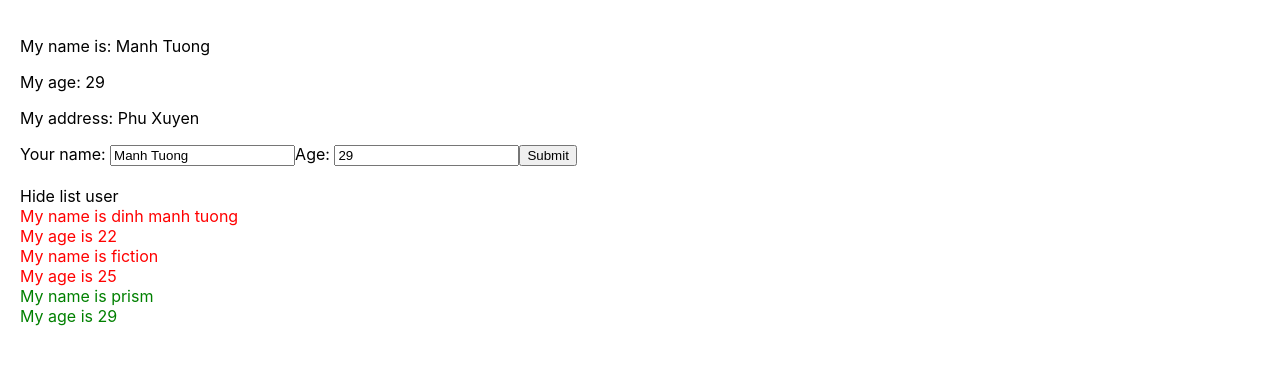
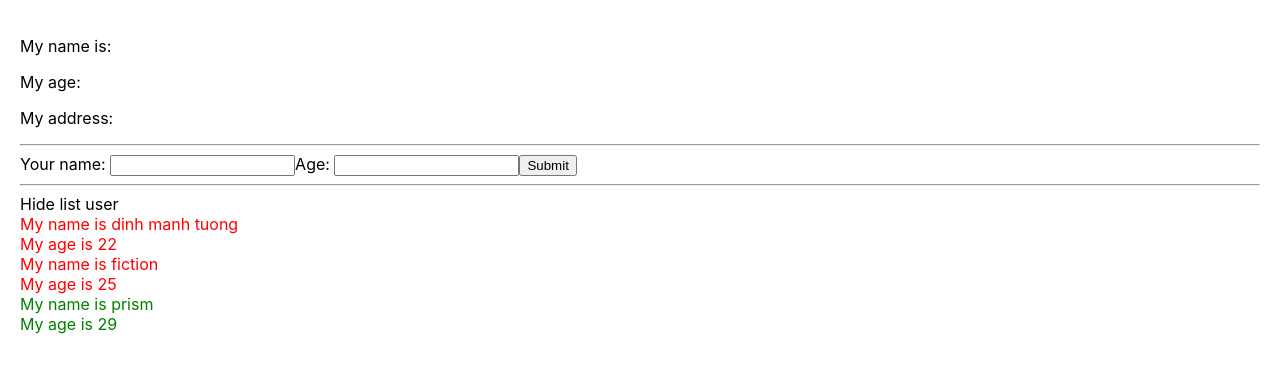
Before and after one commit to prism9x/react, a React (Create React App) app: page / in a window 1280 px wide. Shown: the top 372 px of the page. Built offline with nearby package versions, Linux system fonts and the light colour scheme.

Commit message:
function as props

```diff
--- a/src/components/UserInfo.js
+++ b/src/components/AddUserInfo.js
@@ -1,10 +1,10 @@
 import React from "react";
 
-class UserInfor extends React.Component {
+class AddUserInfor extends React.Component {
     state = {
-        name: 'Manh Tuong',
-        address: 'Phu Xuyen',
-        age: 29
+        name: '',
+        address: '',
+        age: ''
     };
 
     handleOnChangeInput = (event) => {
@@ -15,6 +15,11 @@ class UserInfor extends React.Component {
 
     handleOnSubmit = (event) => {
         event.preventDefault()
+        this.props.handleAddNewUser({
+            id: Math.floor((Math.random() * 100) + 1) + '-random',
+            name: this.state.name,
+            age: this.state.age
+        });
     }
 
     handleOnChangeAge = (event) => {
@@ -29,6 +34,7 @@ class UserInfor extends React.Component {
                 <p>My name is: {this.state.name}</p>
                 <p>My age: {this.state.age}</p>
                 <p>My address: {this.state.address}</p>
+                <hr></hr>
                 <form onSubmit={(event) => this.handleOnSubmit(event)}>
                     <label>Your name: </label>
                     <input
@@ -42,9 +48,10 @@ class UserInfor extends React.Component {
                         onChange={(event) => this.handleOnChangeAge(event)}></input>
                     <button>Submit</button>
                 </form>
+                <hr></hr>
             </div>
         )
     }
 }
 
-export default UserInfor;
+export default AddUserInfor;
--- a/src/components/MyComponent.js
+++ b/src/components/MyComponent.js
@@ -1,6 +1,7 @@
 import React from "react";
-import UserInfor from "./UserInfo";
+import AddUserInfor from "./AddUserInfo";
 import DisplayInfor from "./DisplayInfor";
+import { isElementType } from "@testing-library/user-event/dist/utils";
 
 class MyComponent extends React.Component {
     state = {
@@ -11,6 +12,22 @@ class MyComponent extends React.Component {
         ]
     }
 
+    handleAddNewUser = (userObj) => {
+        console.log('>>> check data from parent', userObj)
+
+        //bad code
+        // let listUsersNew = this.state.listUsers;
+        // listUsersNew.unshift(userObj);
+        // console.log('check', listUsersNew)
+
+        this.setState({
+            listUsers: [...this.state.listUsers, userObj]
+            //bad code
+            // listUsers: listUsersNew
+
+        })
+
+    }
 
     render() {
         const myInfor = ['ab', 'c', 'd']
@@ -18,11 +35,12 @@ class MyComponent extends React.Component {
 
         return (
             <div>
-                <UserInfor />
-                <br />
+                <AddUserInfor
+                    handleAddNewUser={this.handleAddNewUser}
+                />
                 <DisplayInfor
                     listUsers={this.state.listUsers}
-                    users={this.state.listUsers}
+
                 />
             </div >
         );
```
